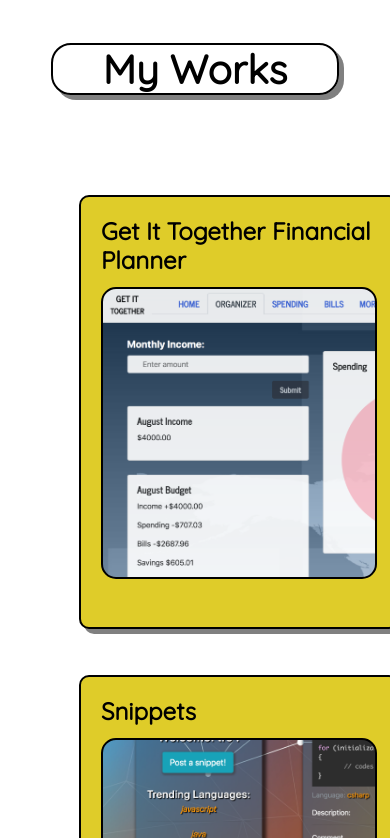
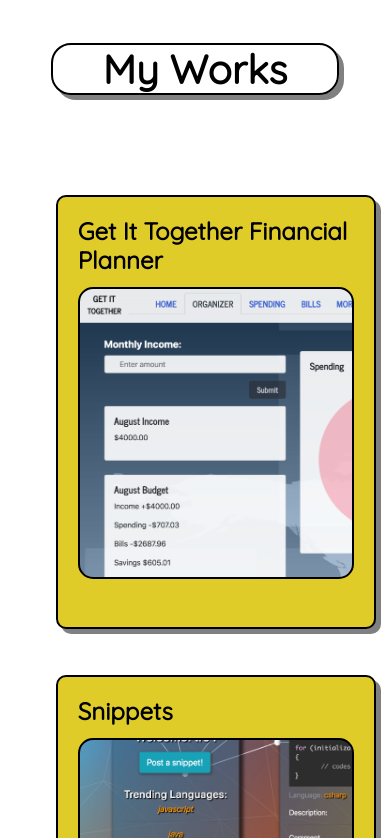
Before and after one commit to lhernandez5/PortfolioApp, a React (Create React App) app in the folder client/: page / in a window 390 px wide. Shown: the part 1586-2424 px from the top of the page. Built offline with nearby package versions, Linux system fonts and the light colour scheme.

Commit message:
added a media query

```diff
--- a/client/src/components/Grid/Container.css
+++ b/client/src/components/Grid/Container.css
@@ -8,10 +8,16 @@
   }
 }
 
+@media screen and (max-width: 375px) {
+  .col-4 {
+    flex: 0% 0% 0% 0% !important;
+  }
+}
+
 @media screen and (max-width: 640px) {
   .col-4 {
     flex: 0% 0% 0% 0% !important;
-    max-width: 100%;
+    max-width: 60% !important;
   }
 }
 
```
Also changed, not shown: client/src/components/Card/Card.css (+10 -1 lines).
